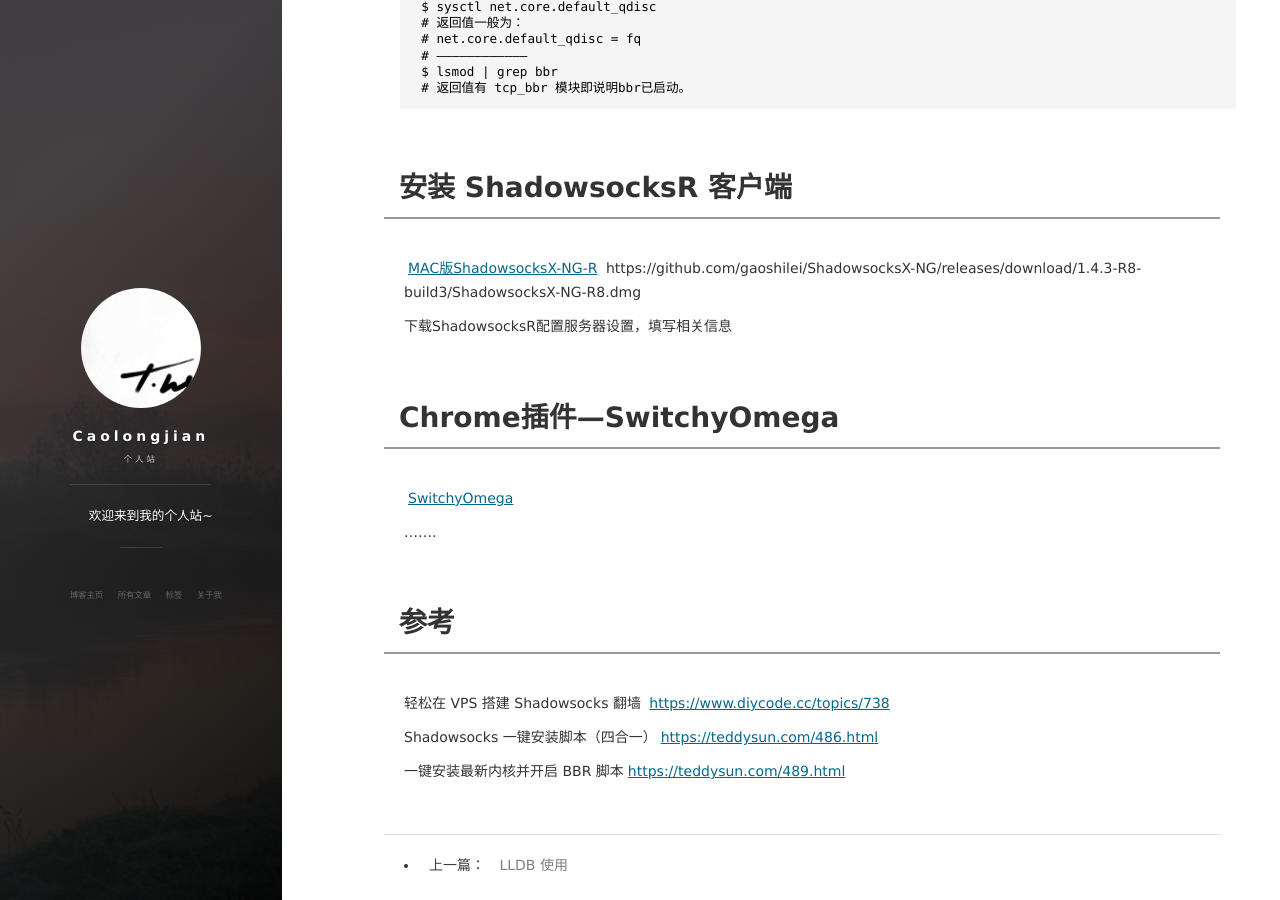
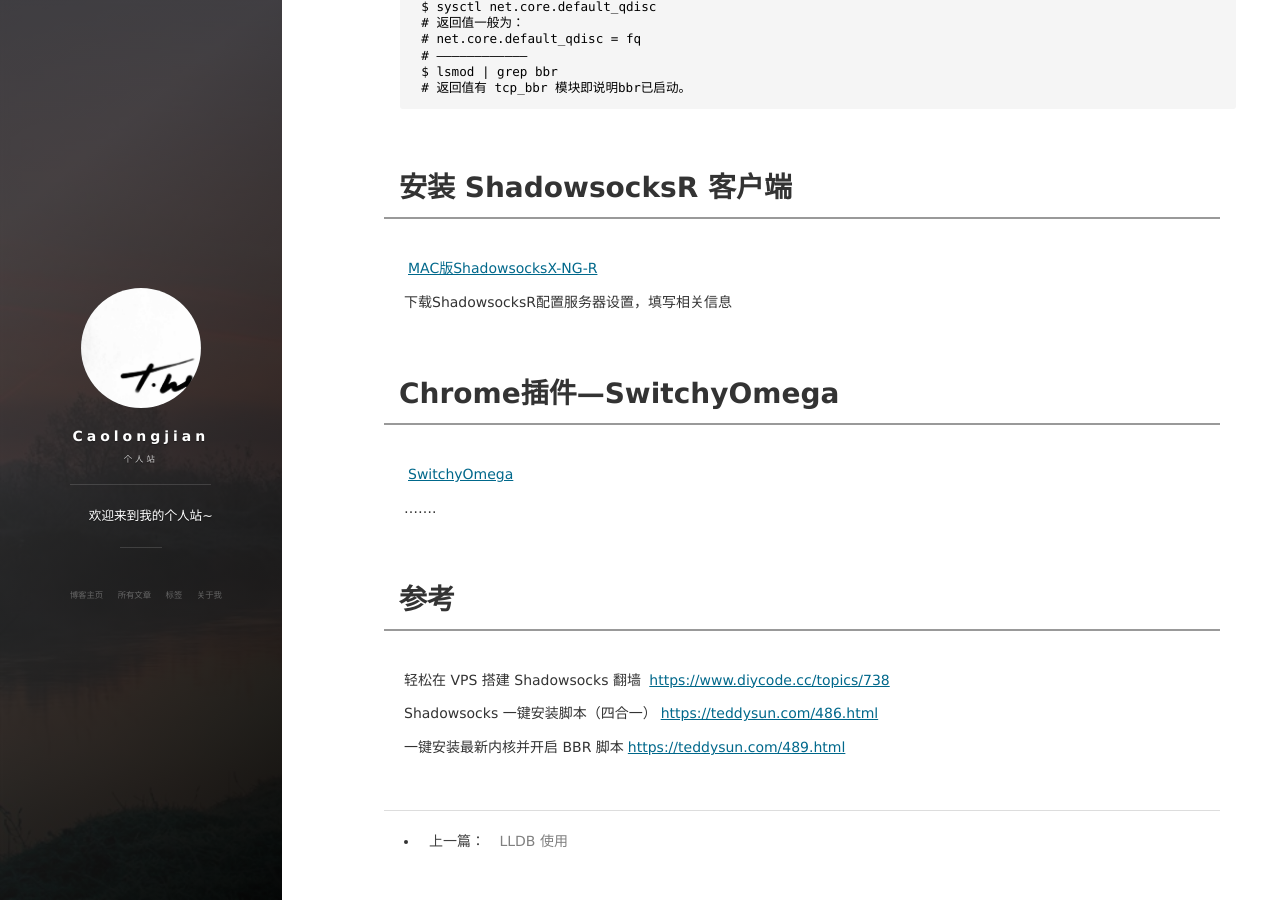
Before and after one commit to Caolongs/caolongs.github.io, a Jekyll site: the page built from _posts/2018-05-04-ShadowSocks 配置及BBR加速.md, in a window 1280 px wide and 900 px high, scrolled down 2041 px. Built offline with Jekyll 4.4.1, drawn with Linux system fonts in a browser that asks for light colours; nearby versions of some CDN libraries; comment, search, counter and statistics services are not loaded; some of the changed lines change nothing that is shown.

Commit message:
ShadowSocks 配置及BBR加速

```diff
--- a/_posts/2018-05-04-ShadowSocks 配置及BBR加速.md
+++ b/_posts/2018-05-04-ShadowSocks 配置及BBR加速.md
@@ -123,7 +123,6 @@
 ## 安装 ShadowsocksR 客户端
 
 [MAC版ShadowsocksX-NG-R](https://github.com/qinyuhang/ShadowsocksX-NG-R/releases)
-https://github.com/gaoshilei/ShadowsocksX-NG/releases/download/1.4.3-R8-build3/ShadowsocksX-NG-R8.dmg
 
 下载ShadowsocksR配置服务器设置，填写相关信息
 
```
